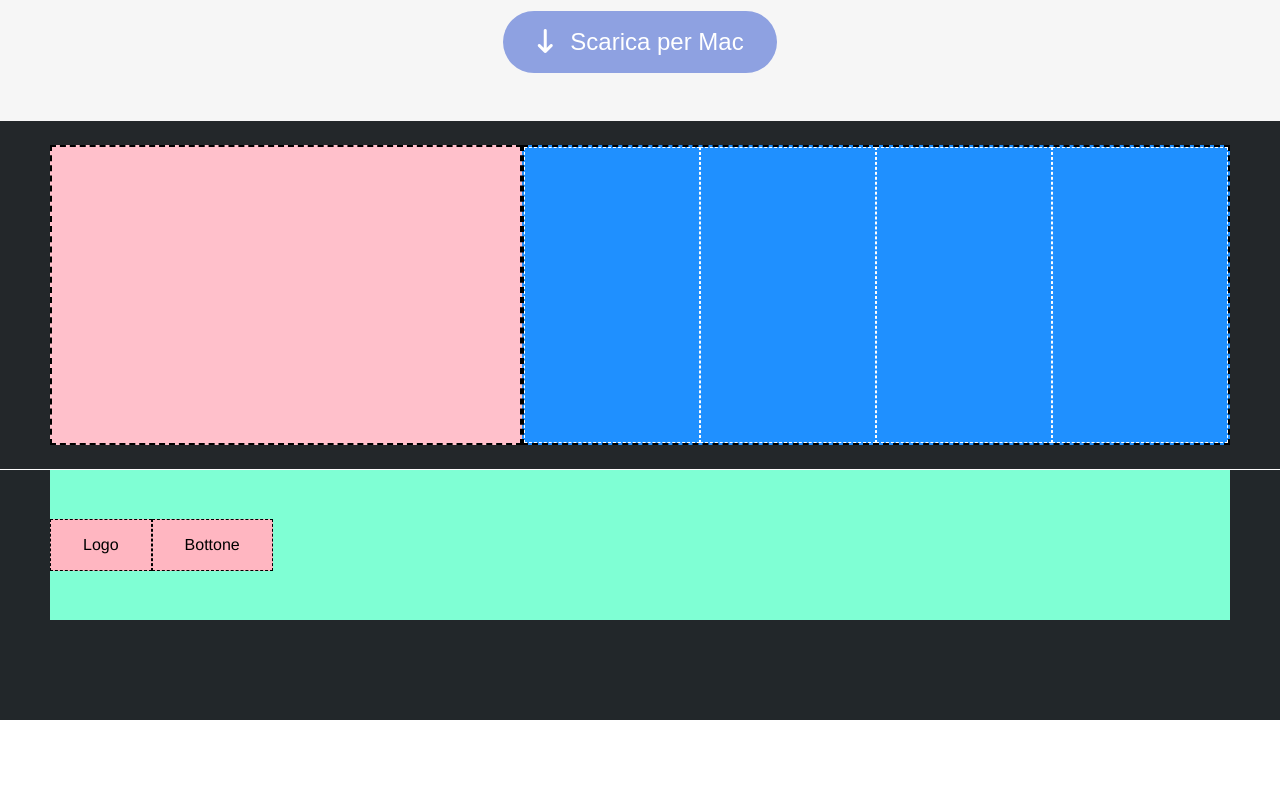
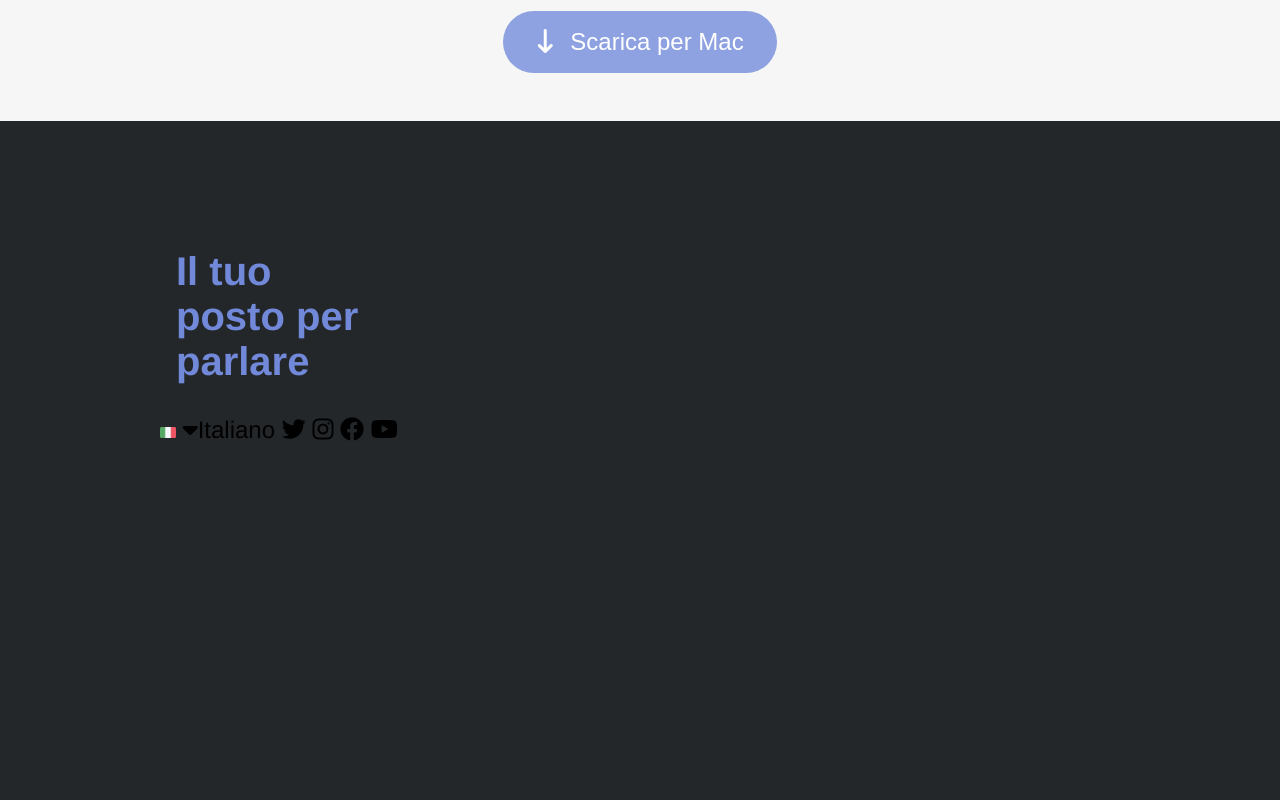
Before and after one commit to StefanoMela/htmlcss-discord, a plain HTML site: page index.html in a window 1280 px wide. Shown: the part 3840-4640 px from the top of the page. Before the commit the page ends 4560 px from the top, so only its background shows below. Drawn offline with Linux system fonts and the light colour scheme; a web font is replaced by a local one.

Commit message:
fix: cleared code & style

```diff
--- a/css/style.css
+++ b/css/style.css
@@ -31,6 +31,11 @@ img {
 
 .justify-around {
   justify-content: space-around;
+}
+
+
+.justify-between {
+  justify-content: space-between;
 }
 
 /* HEADER */
@@ -130,26 +135,13 @@ header {
 
 .bgc-black {
   background-color: #23272a;
-}
-
-.debug.main-col {
-  width: 60%;
-  background-color: #1f90ff;
-  border: 2px dashed black;
-  margin: 24px 0;
+  min-height: 700px;
+  padding: 2rem 4rem;
 }
 
 .img-col {
   width: 60%;
   margin: 1rem 2rem;
-}
-
-.debug.secondary-col {
-  width: 40%;
-  height: 300px;
-  background-color: #ffc0cb;
-  border: 2px dashed black;
-  margin: 24px 0;
 }
 
 .text-col {
@@ -160,33 +152,30 @@ header {
   text-align: start;
 }
 
-.mega.container{
+.mega.container {
   text-align: center;
 }
 
-.small-title{
+.small-title {
   margin-top: 2rem;
   margin-bottom: 2rem;
 
 }
 
-.btn.med.footer{
+.btn.med.footer {
   margin: 1rem 0;
   color: white;
   background-color: #8EA1E1;
 }
 
-.greenSquare {
-  background-color: #228b22;
-  width: 600px;
-  height: 400px;
-  border: 2px dashed black;
-  margin: 24px 0;
-}
-
 .b-bottom {
   border-bottom: 1px solid white;
 }
+
+.flag {
+  max-width: 1rem;
+}
+
 
 .main-col>div {
   width: calc(100% / 4);
@@ -198,6 +187,20 @@ header {
 footer {
   height: 250px;
   background-color: #22272a;
+}
+
+.footer-title {
+  font-size: 2.5rem;
+  color: #7289DA;
+  text-align: start;
+  padding: 0 1rem;
+  margin-top: 3rem;
+  margin-bottom: 2rem;
+}
+
+.icons {
+  padding: 3rem 6rem;
+  font-size: 1.5rem;
 }
 
 .last {
--- a/index.html
+++ b/index.html
@@ -9,7 +9,7 @@
     crossorigin="anonymous" referrerpolicy="no-referrer" />
   <link href="https://fonts.cdnfonts.com/css/whitney-2" rel="stylesheet" />
   <link rel="stylesheet" href="/css/style.css" />
-  <title>Struttura Discord</title>
+  <title>Discord</title>
 </head>
 
 <body>
@@ -88,11 +88,22 @@
       <button class="btn med footer"><i class="fa-solid fa-arrow-down-long"></i>Scarica per Mac</button>
     </div>
   </div>
-  <!--****** FIFTH SECTION ******-->
-  <div class="bgc-black debug b-bottom">
-    <div class="flex container justify-center">
-      <div class="debug secondary-col"></div>
-      <div class="debug flex main-col">
+  </main>
+  <footer>
+    <div class="bgc-black b-bottom">
+      <div class="flex container">
+        <div class="text-col">
+          <div class="icons">
+            <h1 class="footer-title">Il tuo posto per parlare</h1>
+            <img class="flag" src="/img/ita.png" alt="">
+            <i class="fa-solid fa-caret-down"></i><span>Italiano</span>
+            <i class="fa-brands fa-twitter"></i>
+            <i class="fa-brands fa-instagram"></i>
+            <i class="fa-brands fa-facebook"></i>
+            <i class="fa-brands fa-youtube"></i>
+          </div>
+        </div>
+        <div class="flex img-col">
           <div></div>
           <div></div>
           <div></div>
@@ -100,9 +111,6 @@
         </div>
       </div>
     </div>
-  </main>
-  <!--***** FOOTER *****-->
-  <footer>
     <div class="last flex container justify-between">
       <div class="logo">Logo</div>
       <div class="bottone">Bottone</div>
```
Lines whose indentation alone changed are shown as unchanged.
